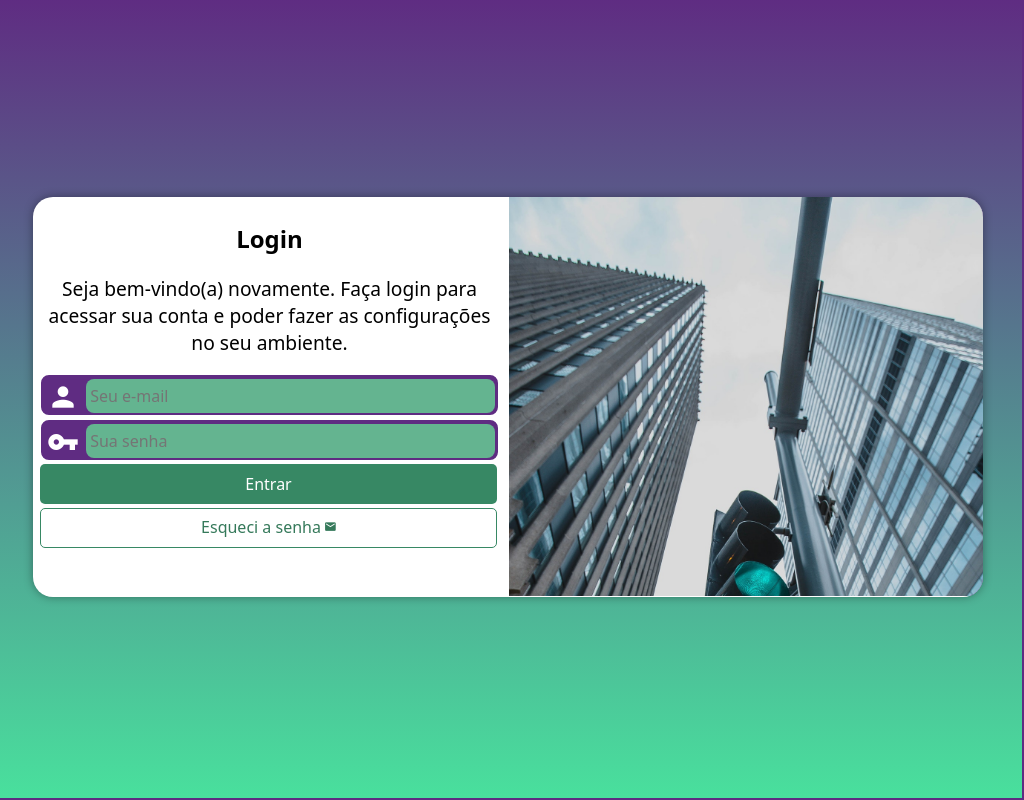
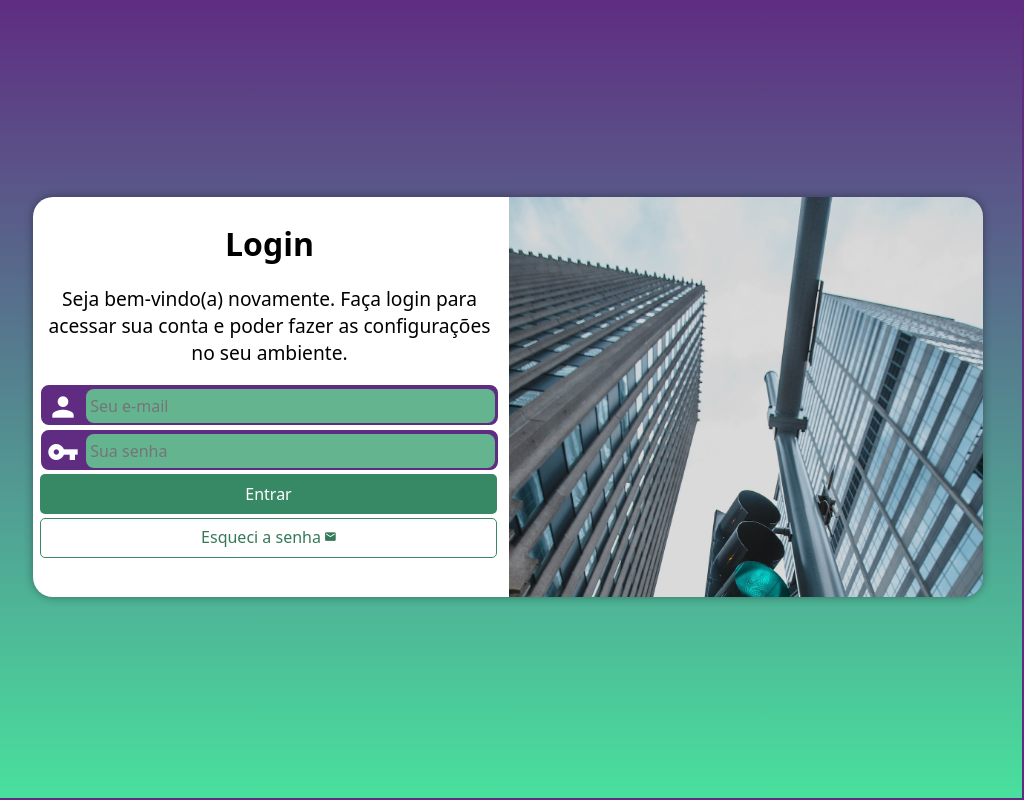
Before and after one commit to 013Maycon/projeto-login, a plain HTML site: page index.html in a window 1024 px wide. Drawn offline with Linux system fonts and the light colour scheme.

Commit message:
fixing bugs

```diff
--- a/estilo/media-query.css
+++ b/estilo/media-query.css
@@ -22,7 +22,7 @@ Grandes telas: acima de 1200px
     section#login > div#imagem {
         float: left;
         width: 30%;
-        height: 100%;
+        height: 101%;
     }
 
     section#login > div#formulario {
@@ -50,7 +50,7 @@ Grandes telas: acima de 1200px
     section#login > div#imagem {
         float: right;
         width: 50%;
-        height: 100%;
+        height: 101%;
     }
 
     section#login > div#formulario {
@@ -59,7 +59,7 @@ Grandes telas: acima de 1200px
     }
 
     div#formulario > h1 {
-        font-size: 2.em;
+        font-size: 2em;
     }
 
     div#formulario > p {
```
